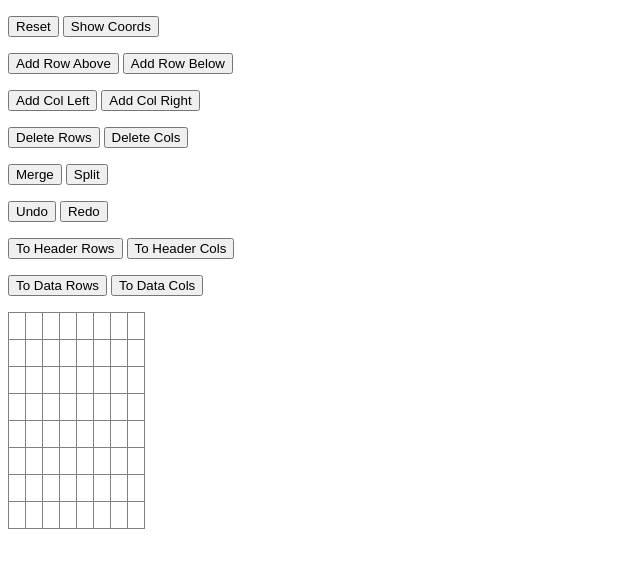
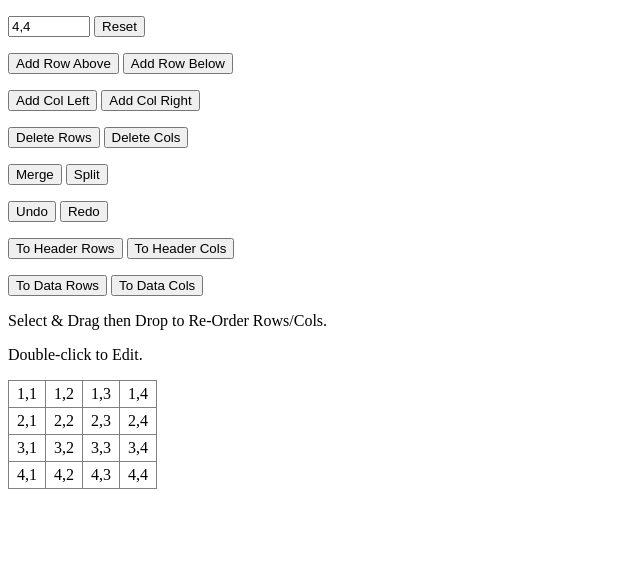
Before and after one commit to movsb/javascript-table-editor, a plain HTML site: page table.html in a window 1280 px wide. Shown: the whole page, without its empty margins (0-640 px from the left). Drawn offline with Linux system fonts and the light colour scheme.

Commit message:
fix test coords

```diff
--- a/table.html
+++ b/table.html
@@ -38,8 +38,8 @@ td.editing, th.editing {
 </head>
 <body>
 <p>
-	<button type="button" onclick="t.reset()">Reset</button>
-	<button type="button" onclick="t._calcCoords(true);t._save()">Show Coords</button>
+	<input name="size" type="text" value="4,4" style="width:10ch;" autocomplete="off">
+	<button type="button" onclick="reset()">Reset</button>
 </p>
 <p>
 	<button type="button" onclick="t.addRowAbove()">Add Row Above</button>
@@ -69,6 +69,22 @@ td.editing, th.editing {
 	<button type="button" onclick="t.toDataRows()">To Data Rows</button>
 	<button type="button" onclick="t.toDataCols()">To Data Cols</button>
 </p>
+<p>Select & Drag then Drop to Re-Order Rows/Cols.</p>
+<p>Double-click to Edit.</p>
 <script src="table.js"></script>
+<script>
+let t = new Table();
+
+function reset() {
+	/** @type {HTMLInputElement} */
+	let input = document.querySelector('input[name=size]');
+	let d = input.value.split(',').map(s => parseInt(s));
+	t._resetWithCoords = true;
+	t.reset(d[0],d[1]);
+	t._save();
+}
+
+reset();
+</script>
 </body>
 </html>
--- a/table.js
+++ b/table.js
@@ -13,8 +13,8 @@ class Table {
 		 */
 		this.selectedCells = [];
 
-		// /** @type {Boolean} 是否展示调试内容。 */
-		// this._showCoords = false;
+		/** @type {Boolean} 是否展示调试内容。 */
+		this._resetWithCoords = false;
 		/** @type {Boolean} 是否 fix empty line height */
 		this._fixLineHeight = true;
 
@@ -341,8 +341,7 @@ class Table {
 			}
 		}
 
-		this._calcCoords();
-		// this._stackIndex = -1;
+		this._calcCoords(this._resetWithCoords);
 		this._save();
 	}
 
@@ -777,6 +776,15 @@ class Table {
 		this._save();
 	}
 
+	/**
+	 * 在拆分单元格时，转移数据。
+	 * @param {HTMLTableCellElement} from
+	 * @param {HTMLTableCellElement} to
+	 */
+	_copyCellData(from, to) {
+		to.innerHTML = from.innerHTML;
+	}
+
 	deleteRows() {
 		const rows = [];
 		if (this.curCell) {
@@ -815,11 +823,16 @@ class Table {
 					// 均不进栈。
 					this._split();
 
+					// 拆分后坐标会刷新，可以正确找到下一个。
+					const below = this.findCell(r+1,c);
+					this._copyCellData(cell, below);
+
 					// 把拆分了的再合并起来。
 					const r1 = r+1;
 					const r2 = (r+1)+(rowSpan-1)-1;
 					const c1 = c;
 					const c2 = c+cell.colSpan-1;
+					// 拆分后仍然是多行/多列。
 					if(r1 != r2 || c1 != c2) {
 						this.selectRange(r1, c1, r2, c2);
 						this._merge();
@@ -881,6 +894,10 @@ class Table {
 
 					// 不进栈。
 					this._split();
+
+					// 拆分后坐标会刷新，可以正确找到右一个。
+					const right = this.findCell(r,c+1);
+					this._copyCellData(cell, right);
 
 					// 把拆分了的再合并起来。
 					const r1 = r;
@@ -1315,49 +1332,53 @@ class TableTest {
 				html: '<table><tbody><tr><td rowspan="2" class="selected">1,1</td><td class="selected">1,2</td></tr><tr><td class="selected">2,2</td></tr></tbody></table>',
 			},
 			{
+				note: '插入行：向上',
 				init: t => { t.reset(2,2); t.selectCell(1,1); t.addRowAbove(); },
-				html: '<table><tbody><tr><td>1,1</td><td>1,2</td></tr><tr><td class="selected">2,1</td><td>2,2</td></tr><tr><td>3,1</td><td>3,2</td></tr></tbody></table>',
+				html: '<table><tbody><tr><td></td><td></td></tr><tr><td class="selected">1,1</td><td>1,2</td></tr><tr><td>2,1</td><td>2,2</td></tr></tbody></table>',
 			},
 			{
 				init: t => { t.reset(2,2); t.selectRange(1,2,2,2); t.merge(); },
 				html: '<table><tbody><tr><td>1,1</td><td rowspan="2" class="selected">1,2</td></tr><tr><td>2,1</td></tr></tbody></table>',
 			},
 			{
+				note: '插入行：内部包含合并',
 				init: t => { t.reset(2,2); t.selectRange(1,2,2,2); t.merge(); t.selectCell(1,1); t.addRowAbove(); t.addRowBelow(); },
-				html: '<table><tbody><tr><td>1,1</td><td>1,2</td></tr><tr><td class="selected">2,1</td><td rowspan="3">2,2</td></tr><tr><td>3,1</td></tr><tr><td>4,1</td></tr></tbody></table>',
+				html:  '<table><tbody><tr><td></td><td></td></tr><tr><td class="selected">1,1</td><td rowspan="3">1,2</td></tr><tr><td></td></tr><tr><td>2,1</td></tr></tbody></table>',
 			},
 			{
+				note: '插入列：在合并列的右边',
 				init: t => { t.reset(2,1); t.selectRange(1,1,2,1); t.merge(); t.addColRight(); },
-				html: '<table><tbody><tr><td rowspan="2" class="selected">1,1</td><td>1,2</td></tr><tr><td>2,2</td></tr></tbody></table>',
+				html: '<table><tbody><tr><td rowspan="2" class="selected">1,1</td><td></td></tr><tr><td></td></tr></tbody></table>',
 			},
 			{
 				init: t => { t.reset(2,2); t.selectRange(1,2,2,2); t.merge(); t.addColLeft(); },
-				html: '<table><tbody><tr><td>1,1</td><td>1,2</td><td rowspan="2" class="selected">1,3</td></tr><tr><td>2,1</td><td>2,2</td></tr></tbody></table>',
+				html: '<table><tbody><tr><td>1,1</td><td></td><td rowspan="2" class="selected">1,2</td></tr><tr><td>2,1</td><td></td></tr></tbody></table>',
 			},
 			{
 				init: t => { t.reset(3,2); t.selectRange(1,1,3,1); t.merge(); t.selectCell(2,2); t.addColLeft(); },
-				html: '<table><tbody><tr><td rowspan="3">1,1</td><td>1,2</td><td>1,3</td></tr><tr><td>2,2</td><td class="selected">2,3</td></tr><tr><td>3,2</td><td>3,3</td></tr></tbody></table>',
+				html: '<table><tbody><tr><td rowspan="3">1,1</td><td></td><td>1,2</td></tr><tr><td></td><td class="selected">2,2</td></tr><tr><td></td><td>3,2</td></tr></tbody></table>',
 			},
 			{
 				init: t => { t.reset(3,2); t.selectRange(1,1,3,1); t.merge(); t.selectCell(2,2); t.addColRight(); t.selectRange(2,2,2,3); t.merge(); t.addColLeft(); },
-				html: '<table><tbody><tr><td rowspan="3">1,1</td><td>1,2</td><td>1,3</td><td>1,4</td></tr><tr><td>2,2</td><td colspan="2" class="selected">2,3</td></tr><tr><td>3,2</td><td>3,3</td><td>3,4</td></tr></tbody></table>',
+				html: '<table><tbody><tr><td rowspan="3">1,1</td><td></td><td>1,2</td><td></td></tr><tr><td></td><td colspan="2" class="selected">2,2</td></tr><tr><td></td><td>3,2</td><td></td></tr></tbody></table>',
 			},
 			{
 				init: t => { t.reset(3,3); t.selectRange(2,2,3,3); t.merge(); t.selectCell(1,2); t.addColLeft(); },
-				html: '<table><tbody><tr><td>1,1</td><td>1,2</td><td class="selected">1,3</td><td>1,4</td></tr><tr><td>2,1</td><td>2,2</td><td rowspan="2" colspan="2">2,3</td></tr><tr><td>3,1</td><td>3,2</td></tr></tbody></table>',
+				html: '<table><tbody><tr><td>1,1</td><td></td><td class="selected">1,2</td><td>1,3</td></tr><tr><td>2,1</td><td></td><td rowspan="2" colspan="2">2,2</td></tr><tr><td>3,1</td><td></td></tr></tbody></table>',
 			},
 			{
+				note: '合并并拆分',
 				init: t => { t.reset(3,3); t.selectRange(2,2,3,3); t.merge(); t.split(); },
-				html: '<table><tbody><tr><td>1,1</td><td>1,2</td><td>1,3</td></tr><tr><td>2,1</td><td class="selected">2,2</td><td>2,3</td></tr><tr><td>3,1</td><td>3,2</td><td>3,3</td></tr></tbody></table>',
+				html: '<table><tbody><tr><td>1,1</td><td>1,2</td><td>1,3</td></tr><tr><td>2,1</td><td class="selected">2,2</td><td></td></tr><tr><td>3,1</td><td></td><td></td></tr></tbody></table>',
 			},
 			{
 				init: t => { t.reset(2,2); t.selectRange(1,1,2,1); t.merge(); t.selectRange(1,2,2,2);  t.merge(); t.split(); },
-				html: '<table><tbody><tr><td rowspan="2">1,1</td><td class="selected">1,2</td></tr><tr><td>2,2</td></tr></tbody></table>',
+				html: '<table><tbody><tr><td rowspan="2">1,1</td><td class="selected">1,2</td></tr><tr><td></td></tr></tbody></table>',
 			},
 			{
 				note: '删除行，单行元素',
 				init: t => { t.reset(3,3); t.selectCell(1,2); t.deleteRows(); },
-				html: '<table><tbody><tr><td>1,1</td><td>1,2</td><td>1,3</td></tr><tr><td>2,1</td><td>2,2</td><td>2,3</td></tr></tbody></table>',
+				html: '<table><tbody><tr><td>2,1</td><td>2,2</td><td>2,3</td></tr><tr><td>3,1</td><td>3,2</td><td>3,3</td></tr></tbody></table>',
 			},
 			{
 				note: '删除行，多行元素，来自上面',
@@ -1367,22 +1388,22 @@ class TableTest {
 			{
 				note: '删除行，多行元素，向下展开',
 				init: t => { t.reset(3,3); t.selectRange(1,2,3,2); t.merge(); t.selectCell(1,1); t.deleteRows(); },
-				html: '<table><tbody><tr><td>1,1</td><td rowspan="2">1,2</td><td>1,3</td></tr><tr><td>2,1</td><td>2,3</td></tr></tbody></table>',
+				html: '<table><tbody><tr><td>2,1</td><td rowspan="2">1,2</td><td>2,3</td></tr><tr><td>3,1</td><td>3,3</td></tr></tbody></table>',
 			},
 			{
 				note: '删除行，重新计算坐标',
 				init: t => { t.reset(3,3); t.selectRange(1,3,3,3); t.merge(); t.selectRange(1,1,2,1); t.deleteRows(); },
-				html: '<table><tbody><tr><td>1,1</td><td>1,2</td><td>1,3</td></tr></tbody></table>',
+				html: '<table><tbody><tr><td>3,1</td><td>3,2</td><td>1,3</td></tr></tbody></table>',
 			},
 			{
 				note: '删除行，自动合并',
 				init: t => { t.reset(3,2); t.selectRange(1,1,3,1); t.merge(); t.selectCell(1,2); t.deleteRows(); },
-				html: '<table><tbody><tr><td rowspan="2">1,1</td><td>1,2</td></tr><tr><td>2,2</td></tr></tbody></table>',
+				html: '<table><tbody><tr><td rowspan="2">1,1</td><td>2,2</td></tr><tr><td>3,2</td></tr></tbody></table>',
 			},
 			{
 				note: '删除列，单列元素',
 				init: t => { t.reset(3,3); t.selectCell(1,2); t.deleteCols(); },
-				html: '<table><tbody><tr><td>1,1</td><td>1,2</td></tr><tr><td>2,1</td><td>2,2</td></tr><tr><td>3,1</td><td>3,2</td></tr></tbody></table>',
+				html: '<table><tbody><tr><td>1,1</td><td>1,3</td></tr><tr><td>2,1</td><td>2,3</td></tr><tr><td>3,1</td><td>3,3</td></tr></tbody></table>',
 			},
 			{
 				note: '删除列，多列元素，来自左边',
@@ -1392,27 +1413,27 @@ class TableTest {
 			{
 				note: '删除列，多列元素，向右展开',
 				init: t => { t.reset(3,3); t.selectRange(2,2,3,3); t.merge(); t.selectCell(1,2); t.deleteCols(); },
-				html: '<table><tbody><tr><td>1,1</td><td>1,2</td></tr><tr><td>2,1</td><td rowspan="2">2,2</td></tr><tr><td>3,1</td></tr></tbody></table>',
+				html: '<table><tbody><tr><td>1,1</td><td>1,3</td></tr><tr><td>2,1</td><td rowspan="2">2,2</td></tr><tr><td>3,1</td></tr></tbody></table>',
 			},
 			{
 				note: '删除列，自动合并',
 				init: t => { t.reset(3,3); t.selectRange(1,1,1,3); t.merge(); t.selectCell(2,1); t.deleteCols(); },
-				html: '<table><tbody><tr><td colspan="2">1,1</td></tr><tr><td>2,1</td><td>2,2</td></tr><tr><td>3,1</td><td>3,2</td></tr></tbody></table>',
+				html: '<table><tbody><tr><td colspan="2">1,1</td></tr><tr><td>2,2</td><td>2,3</td></tr><tr><td>3,2</td><td>3,3</td></tr></tbody></table>',
 			},
 			{
 				note: '移动列',
 				init: t => { t.reset(4,4); t.selectRange(2,2,2,3); t.merge(); t.selectRange(3,1,4,1); t.merge(); t.selectRange(3,3,4,3); t.merge(); t.clearSelection(); t.moveCols(2,3,1); },
-				html: '<table><tbody><tr><td>1,1</td><td>1,2</td><td>1,3</td><td>1,4</td></tr><tr><td colspan="2">2,1</td><td>2,3</td><td>2,4</td></tr><tr><td>3,1</td><td rowspan="2">3,2</td><td>3,3</td><td rowspan="2">3,4</td></tr><tr><td>4,1</td><td>4,3</td></tr></tbody></table>',
+				html: '<table><tbody><tr><td>1,2</td><td>1,3</td><td>1,4</td><td>1,1</td></tr><tr><td colspan="2">2,2</td><td>2,4</td><td>2,1</td></tr><tr><td>3,2</td><td rowspan="2">3,3</td><td>3,4</td><td rowspan="2">3,1</td></tr><tr><td>4,2</td><td>4,4</td></tr></tbody></table>',
 			},
 			{
 				note: '移动列：和首列交换',
 				init: t => { t.reset(1,4); t.moveCols(2,1,1); t.moveCols(3,1,2); },
-				html: '<table><tbody><tr><td>1,1</td><td>1,2</td><td>1,3</td><td>1,4</td></tr></tbody></table>',
+				html: '<table><tbody><tr><td>1,2</td><td>1,3</td><td>1,1</td><td>1,4</td></tr></tbody></table>',
 			},
 			{
 				note: '移动行',
 				init: t => { t.reset(4,3); t.selectRange(3,2,4,3); t.merge(); t.moveRows(3,2,2); },
-				html: '<table><tbody><tr><td>1,1</td><td>1,2</td><td>1,3</td></tr><tr><td>2,1</td><td rowspan="2" colspan="2" class="selected">2,2</td></tr><tr><td>3,1</td></tr><tr><td>4,1</td><td>4,2</td><td>4,3</td></tr></tbody></table>',
+				html: '<table><tbody><tr><td>1,1</td><td>1,2</td><td>1,3</td></tr><tr><td>3,1</td><td rowspan="2" colspan="2" class="selected">3,2</td></tr><tr><td>4,1</td></tr><tr><td>2,1</td><td>2,2</td><td>2,3</td></tr></tbody></table>',
 			},
 			{
 				note: '撤销：不双重保存，因为内部调用了 split（原本也会再自己 save 一次）',
@@ -1431,15 +1452,15 @@ class TableTest {
 		this.cases.forEach((t, index) => {
 			const table = new Table();
 			table._fixLineHeight = false;
+			table._resetWithCoords = true;
 			try {
 				t.init(table);
 			} finally {
 				table.remove();
 			}
-			table._calcCoords(true);
 			const html = table.getContent();
 			if(html != t.html) {
-				console.table({note: `测试错误：${t.note ?? ''}`, want: t.html, got: html});
+				console.table({note: `测试错误：${t.note ?? ''}`, init: t.init.toString(), want: t.html, got: html});
 				throw new Error(`测试错误: @${index}`);
 			}
 		});
@@ -1452,6 +1473,3 @@ try {
 } catch(e) {
 	console.error(e);
 }
-
-let t = new Table();
-t.reset(8,8);
```
